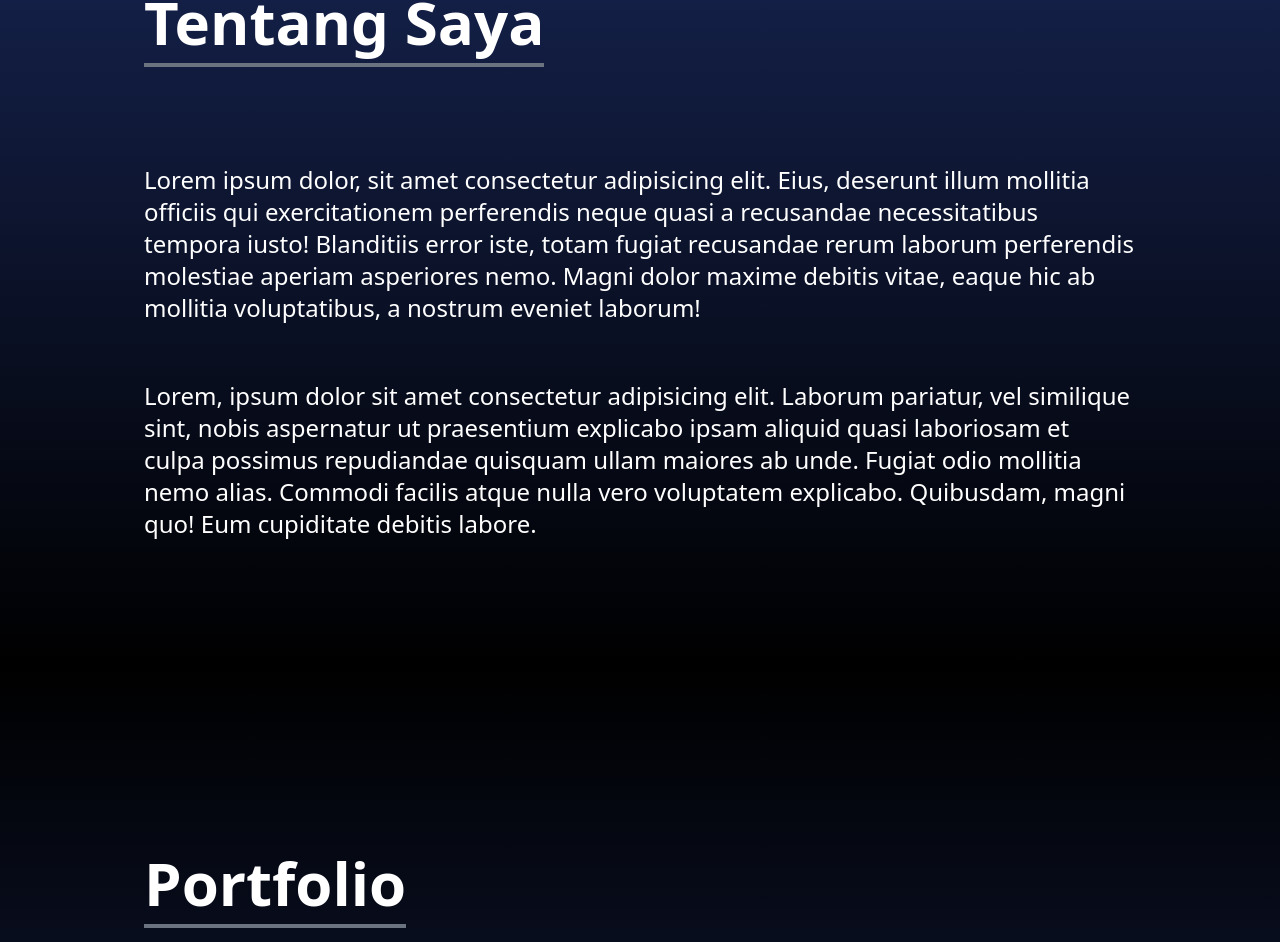
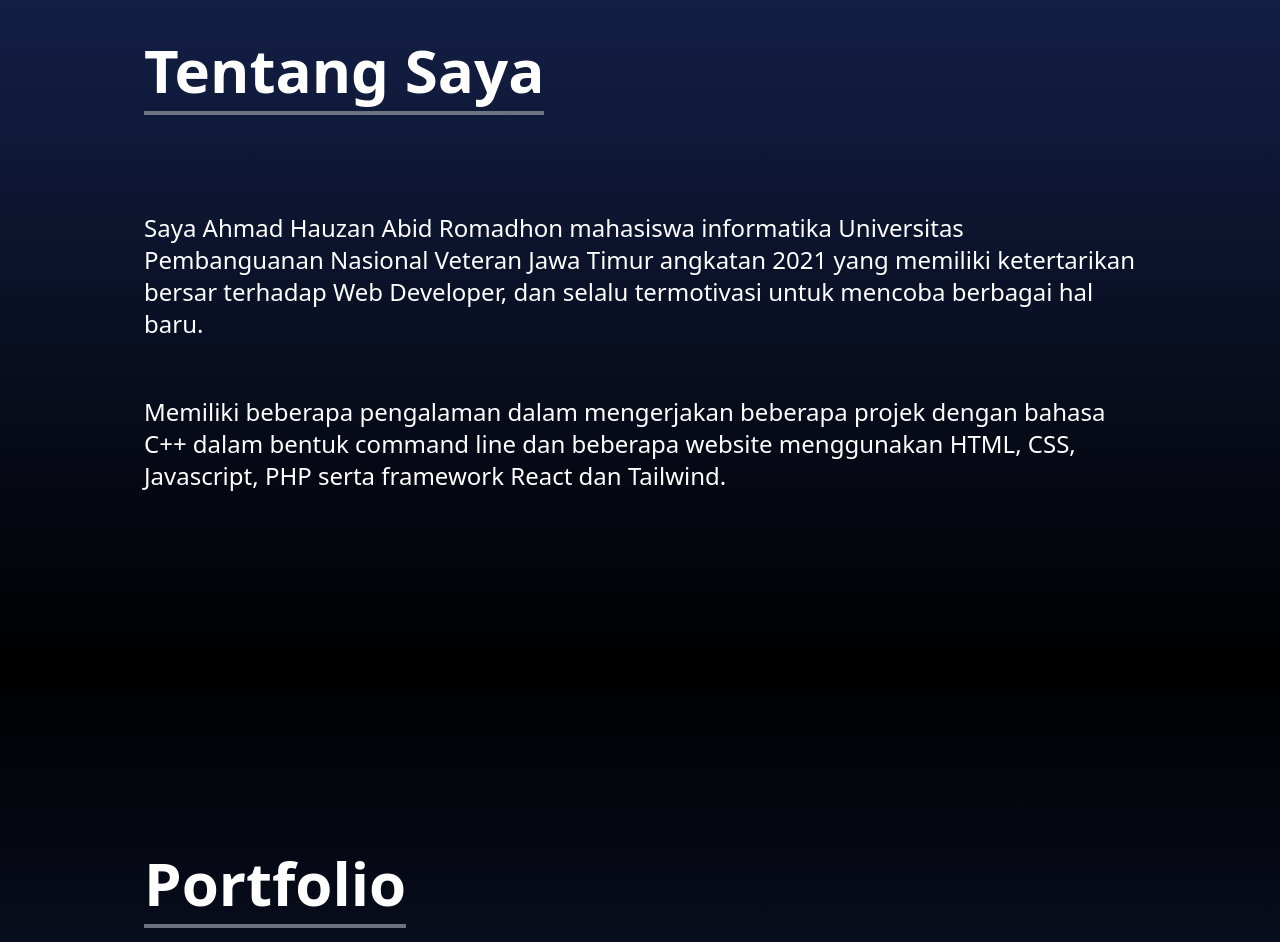
Before and after one commit to Abidr2002/Portofolio, a React (Create React App) app: page / in a window 1280 px wide. Shown: the part 934-1876 px from the top of the page. Built offline with nearby package versions, Linux system fonts and the light colour scheme.

Commit message:
Update tentang

```diff
--- a/src/component/Tentang.jsx
+++ b/src/component/Tentang.jsx
@@ -14,23 +14,18 @@ const Tentang = () => {
         </div>
 
         <p className="text-xl sm:text-2xl mt-8 sm:mt-20">
-          Lorem ipsum dolor, sit amet consectetur adipisicing elit. Eius,
-          deserunt illum mollitia officiis qui exercitationem perferendis neque
-          quasi a recusandae necessitatibus tempora iusto! Blanditiis error
-          iste, totam fugiat recusandae rerum laborum perferendis molestiae
-          aperiam asperiores nemo. Magni dolor maxime debitis vitae, eaque hic
-          ab mollitia voluptatibus, a nostrum eveniet laborum!
+          Saya Ahmad Hauzan Abid Romadhon mahasiswa informatika Universitas
+          Pembanguanan Nasional Veteran Jawa Timur angkatan 2021 yang memiliki
+          ketertarikan bersar terhadap Web Developer, dan selalu termotivasi
+          untuk mencoba berbagai hal baru.
         </p>
 
         <br />
 
         <p className="text-xl sm:text-2xl mt-8">
-          Lorem, ipsum dolor sit amet consectetur adipisicing elit. Laborum
-          pariatur, vel similique sint, nobis aspernatur ut praesentium
-          explicabo ipsam aliquid quasi laboriosam et culpa possimus repudiandae
-          quisquam ullam maiores ab unde. Fugiat odio mollitia nemo alias.
-          Commodi facilis atque nulla vero voluptatem explicabo. Quibusdam,
-          magni quo! Eum cupiditate debitis labore.
+          Memiliki beberapa pengalaman dalam mengerjakan beberapa projek dengan
+          bahasa C++ dalam bentuk command line dan beberapa website menggunakan
+          HTML, CSS, Javascript, PHP serta framework React dan Tailwind.
         </p>
       </div>
     </div>
```
